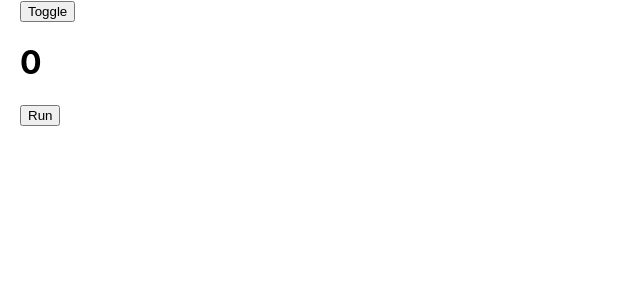
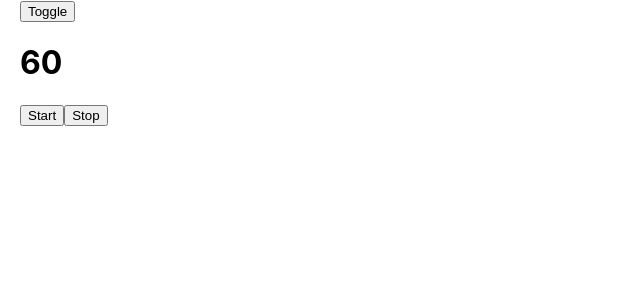
Before and after one commit to nguyenlecong/react, a React (Create React App) app in the folder reactjs/tiktok/: page / in a window 1280 px wide. Both pictures are taken after a click on the button "Toggle". Shown: the top 300 px of the page, without its empty margins (0-640 px from the left). Built offline with nearby package versions, Linux system fonts and the light colour scheme.

Commit message:
[Hooks] useRef

```diff
--- a/reactjs/tiktok/src/App.js
+++ b/reactjs/tiktok/src/App.js
@@ -1,6 +1,7 @@
 import { useState } from 'react'
 // import Content from './UseEffect'
-import Content from './UseLayoutEffect'
+// import Content from './UseLayoutEffect'
+import Content from './UseRef'
 
 function App() {
     const [show, setShow] = useState(false)
--- /dev/null
+++ b/reactjs/tiktok/src/UseRef.js
@@ -0,0 +1,40 @@
+import { useRef, useEffect, useState } from 'react'
+
+
+function Content() {
+  const [count, setCount] = useState(60)
+
+  const timerId = useRef()  // return object (current property)
+  const prevCount = useRef()
+  const h1Ref = useRef()
+
+  useEffect(() => {
+    prevCount.current = count
+  }, [count])
+
+  useEffect(() => {
+    console.log(h1Ref.current)
+  })
+
+  const handleStart = () => {
+    timerId.current = setInterval(() => {
+      setCount(prevCount => prevCount - 1)
+    }, 1000)
+  }
+
+  const handleStop = () => {
+    clearInterval(timerId.current)
+  }
+
+  console.log(count, prevCount.current)
+
+  return (
+    <div>
+      <h1 ref={h1Ref}>{count}</h1>
+      <button onClick={handleStart}>Start</button>
+      <button onClick={handleStop}>Stop</button>
+    </div>
+  );
+}
+
+export default Content;
```
Also changed, not shown: 1 other file (tests, documents, lock files or other folders).
